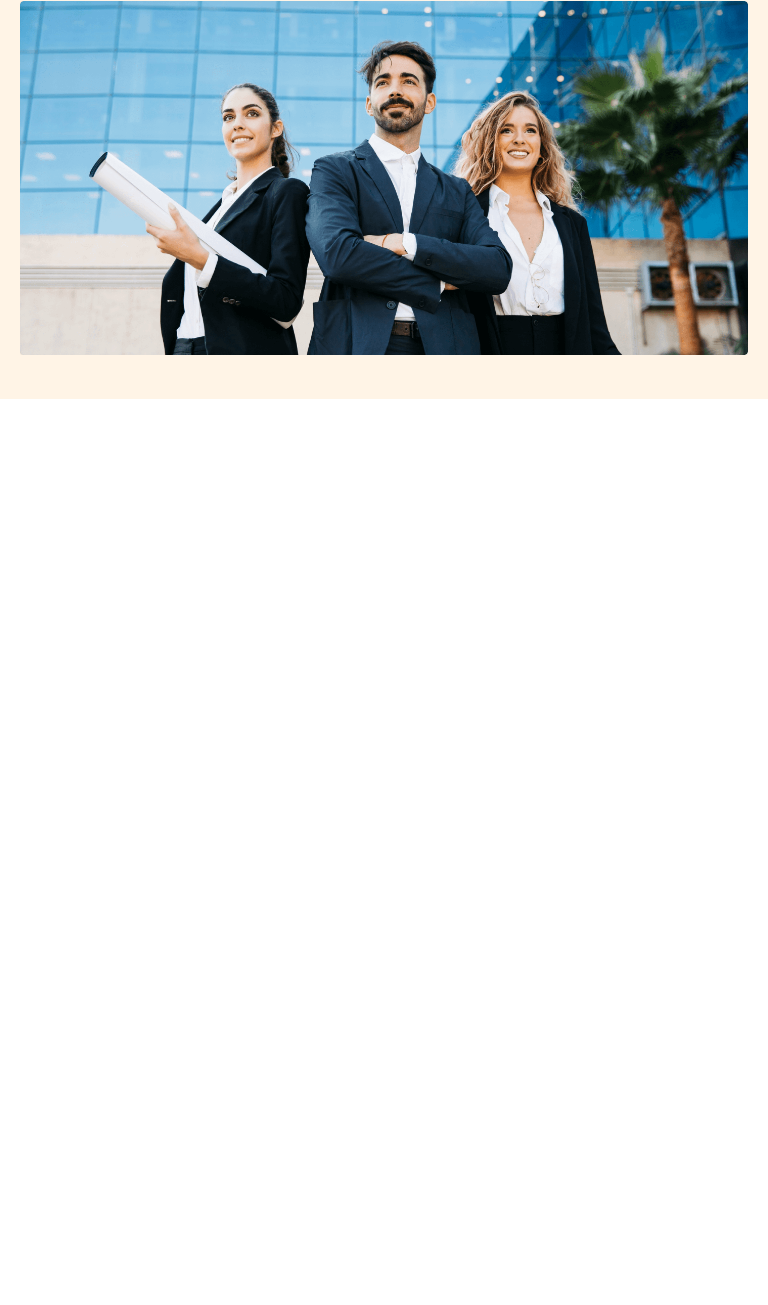
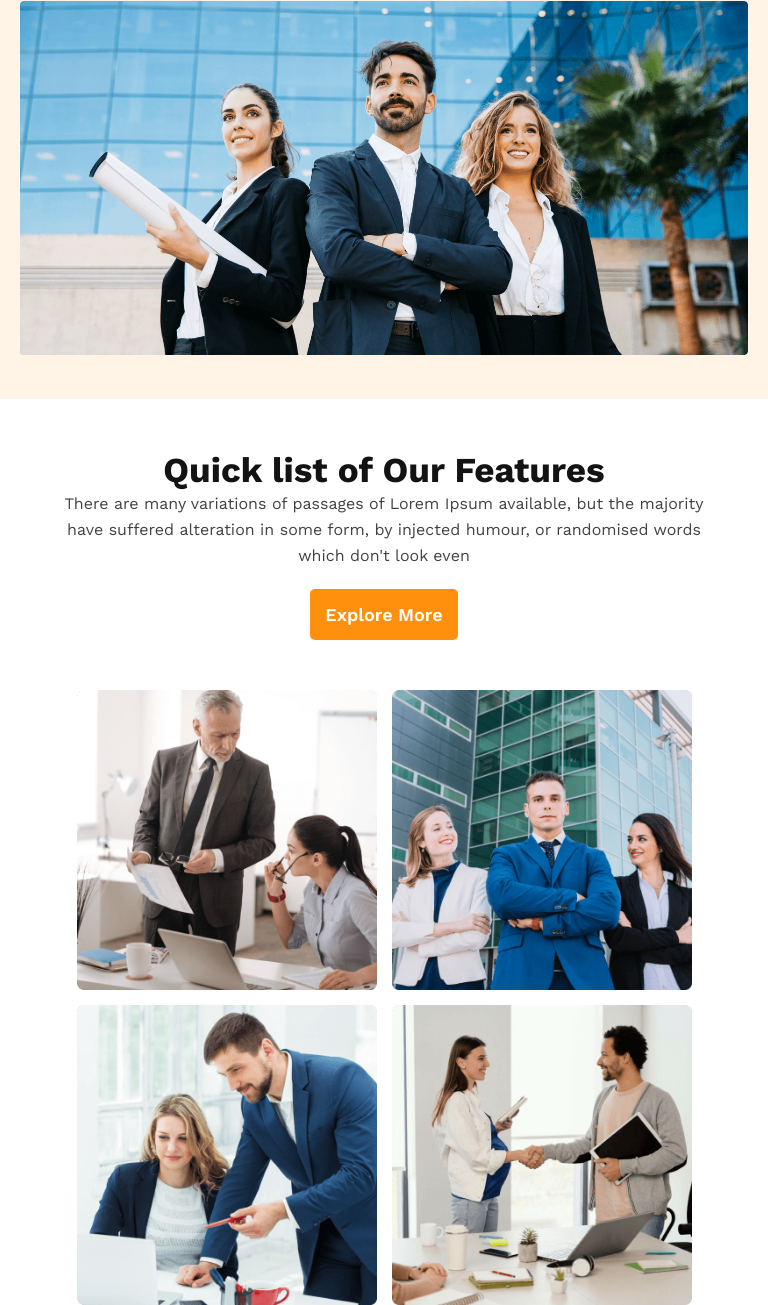
Before and after one commit to AbdullahAlJubair/g3-architects-2023, a plain HTML site: page index.html in a window 768 px wide. Shown: the part 530-1835 px from the top of the page. Before the commit the page ends 929 px from the top, so only its background shows below. Drawn offline with nearby package versions, Linux system fonts and the light colour scheme.

Commit message:
team section Responsive design completed

```diff
--- a/index.html
+++ b/index.html
@@ -37,6 +37,21 @@
         </section>
     </header>
     <main>
+        <section class="team-section">
+            <div class="team-img">
+                <img src="images/team1.png" alt="">
+                <img src="images/team2.png" alt="">
+                <img src="images/team3.png" alt="">
+                <img src="images/team4.png" alt="">
+            </div>
+            <div class="team-content">
+                <h4 class="section-title">Quick list <span>of Our </span><span>Features</span></h4>
+                <p class="section-text">
+                    There are many variations of passages of Lorem Ipsum available, but the majority have suffered alteration in some form, by injected humour, or randomised words which don't look even
+                </p>
+                <button class="primary-btn">Explore More</button>
+            </div>
+        </section>
 
     </main>
     <footer>
--- a/styles/styles.css
+++ b/styles/styles.css
@@ -69,6 +69,10 @@ header {
     font-weight: 500;
     line-height: 26px;
 }
+.menu li a:hover {
+        text-decoration: underline;
+        color: #FF900E;
+}
 /*Banner Design*/
 .banner-content {
     max-width: 700px;
@@ -90,10 +94,28 @@ header {
     object-fit: cover;
 }
 
-
-
-
-
+/*Team Section Style*/
+.team-section {
+    max-width: 1000px;
+    margin: 50px auto 0;
+    display: flex;
+    justify-content: space-between;
+    gap: 50px;
+    align-items: center;
+}
+.team-img {
+    display: grid;
+    grid-template-columns: repeat(2, 1fr);
+    gap: 15px;
+}
+.team-img img {
+    width: 220px;
+    height: 220px;
+    object-fit: cover;
+}
+.team-content > .section-text {
+    text-align: left;
+}
 
 
 
@@ -110,7 +132,7 @@ header {
 
 
 @media screen and (max-width: 576px) {
-    .nav {
+    .nav{
         flex-direction: column;
     }
     header {
@@ -140,6 +162,22 @@ header {
         font-size: 15px;
         padding: 15px 12px;
     }
+    .team-section {
+        flex-direction: column-reverse;
+    }
+    .team-content {
+        padding: 20px;
+        margin: 0 auto 20px;
+        text-align: center;
+    }
+    .section-title {
+        font-size: 30px;
+        margin-bottom: 10px;
+    }
+    .team-content > .section-text {
+        text-align: center;
+    }
+
 }
 
 @media screen and (min-width: 576px) and (max-width: 960px) {
@@ -155,4 +193,22 @@ header {
     .banner-title {
         font-size: 40px;
     }
+    .team-section {
+        flex-direction: column-reverse;
+        padding: 0 50px;
+    }
+    .team-img img {
+        width: 300px;
+        height: 300px;
+    }
+    .section-title {
+        font-size: 35px;
+        text-align: center;
+    }
+    .team-content > .section-text {
+        text-align: center;
+    }
+    .team-content {
+        text-align: center;
+    }
 }
```
